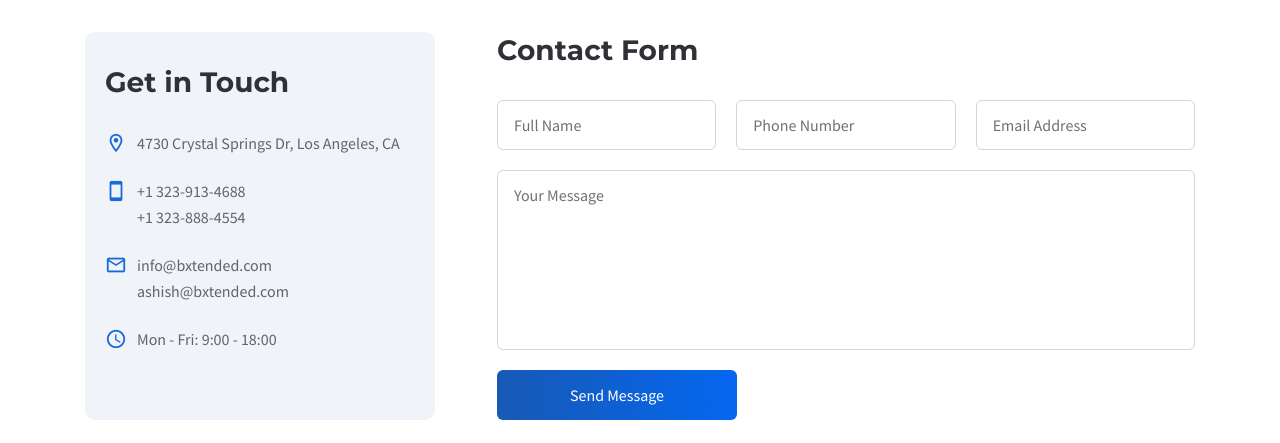
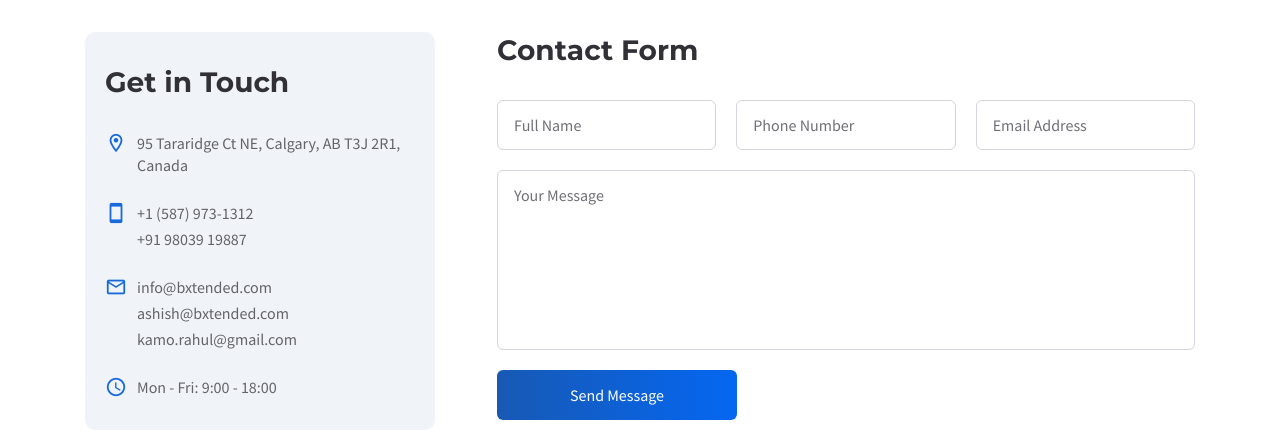
Before and after one commit to Nikhilkambo/bxtended, a plain HTML site: page contacts.html in a window 1280 px wide. Shown: the part 357-800 px from the top of the page. Drawn offline with Linux system fonts and the light colour scheme.

Commit message:
add new changes

```diff
--- a/contacts.html
+++ b/contacts.html
@@ -164,16 +164,16 @@
                                     <li>
                                         <i class="material-icons material-icons-outlined md-22">location_on</i>
                                         <div class="footer-contact-info">
-                                            <a href="https://goo.gl/maps/2Ygp5S2Ssm1G5o329">
-												4730 Crystal Springs Dr, Los Angeles, CA
+                                            <a href="https://maps.app.goo.gl/nukWTujcZXs3jnza7">
+												95 Tararidge Ct NE, Calgary, AB T3J 2R1, Canada
 											</a>
                                         </div>
                                     </li>
                                     <li>
                                         <i class="material-icons material-icons-outlined md-22">smartphone</i>
                                         <div class="footer-contact-info">
-                                            <a href="tel:+13239134688" class="formingHrefTel">+1 323-913-4688</a>
-                                            <a href="tel:+13238884554" class="formingHrefTel">+1 323-888-4554</a>
+                                            <a href="tel:+1 (587) 973-1312" class="formingHrefTel">+1 (587) 973-1312</a>
+                                            <a href="tel:+91 98039 19887" class="formingHrefTel">+91 98039 19887</a>
                                         </div>
                                     </li>
                                     <li>
@@ -181,6 +181,7 @@
                                         <div class="footer-contact-info">
                                             <a href="mailto:info@bxtended.com.com">info@bxtended.com</a>
                                             <a href="mailto:ashish@bxtended.com">ashish@bxtended.com</a>
+                                            <a href="mailto:kamo.rahul@gmail.com">kamo.rahul@gmail.com</a>
                                         </div>
                                     </li>
                                     <li>
@@ -235,7 +236,8 @@
 
             <!-- Begin map -->
             <div class="map">
-                <iframe class="lazy" data-src="https://www.google.com/maps/embed?pb=!1m18!1m12!1m3!1d3302.1020346961877!2d-118.2916255847825!3d34.14373158058114!2m3!1f0!2f0!3f0!3m2!1i1024!2i768!4f13.1!3m3!1m2!1s0x80c2c0623fe71971%3A0xc829e89a5dcc767e!2zNDczMCBDcnlzdGFsIFNwcmluZ3MgRHIsIExvcyBBbmdlbGVzLCBDQSA5MDAyNywg0KHQv9C-0LvRg9GH0LXQvdGWINCo0YLQsNGC0Lgg0JDQvNC10YDQuNC60Lg!5e0!3m2!1suk!2sua!4v1621932036298!5m2!1suk!2sua"></iframe>
+                <iframe class="lazy" data-src="https://www.google.com/maps/embed?pb=!1m18!1m12!1m3!1d2504.836399670721!2d-113.94431732387218!3d51.11147857172598!2m3!1f0!2f0!3f0!3m2!1i1024!2i768!4f13.1!3m3!1m2!1s0x5371637437626a87%3A0xe4b1bbf6769a8355!2s95%20Tararidge%20Ct%20NE%2C%20Calgary%2C%20AB%20T3J%202R1%2C%20Canada!5e0!3m2!1sen!2sin!4v1715852211560!5m2!1sen!2sin"
+                    style="border:0;" allowfullscreen="" loading="lazy"></iframe>
             </div>
             <!-- End map -->
 
```
